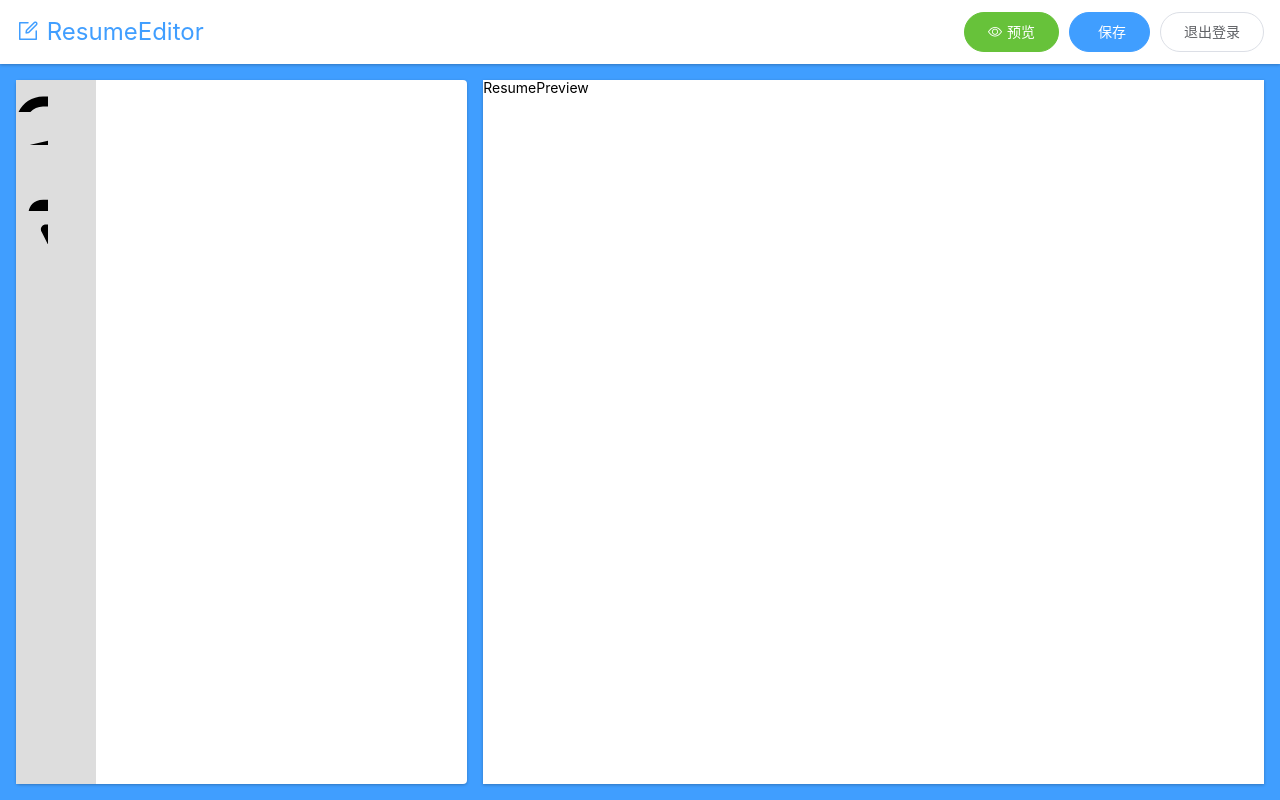
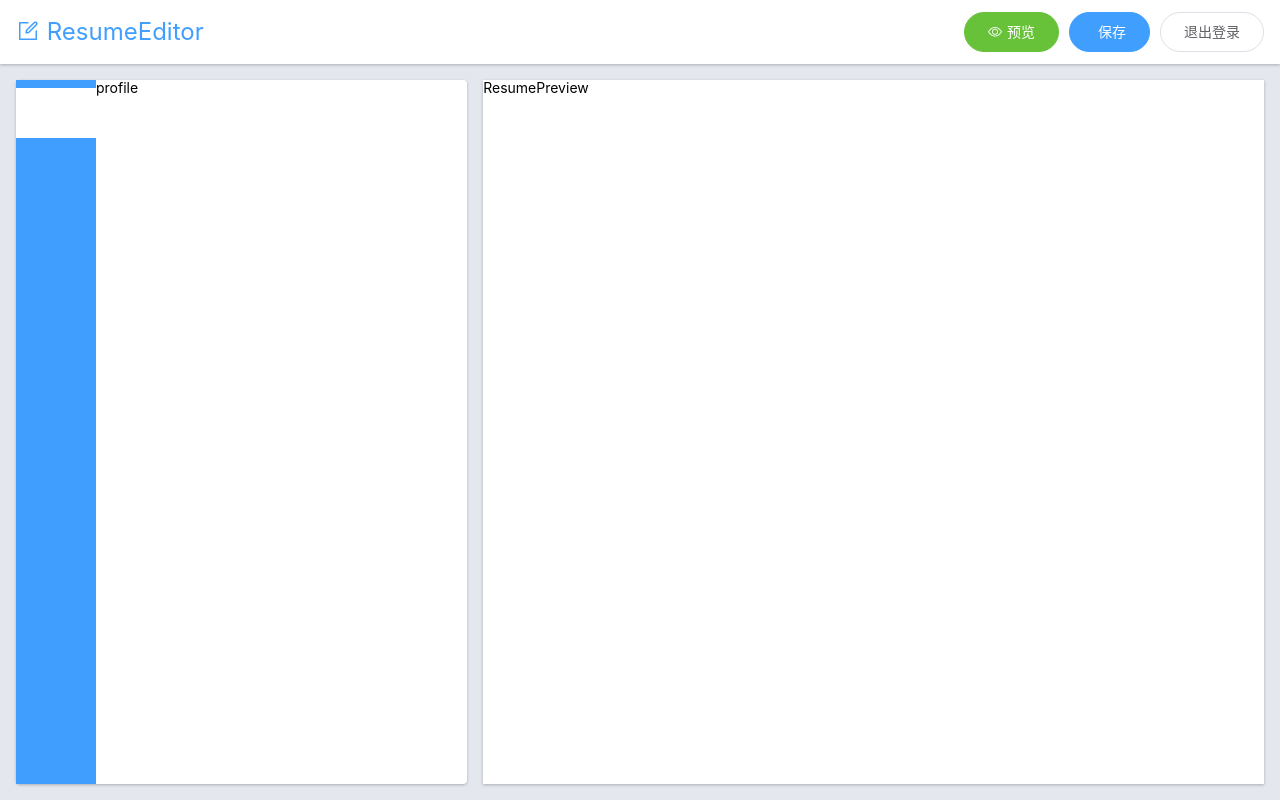
Before and after one commit to Saraalwayslikeworld/vue-resumer, a Vue app: page / in a window 1280 px wide. Built offline with nearby package versions, Linux system fonts and the light colour scheme.

Commit message:
完成tab切换

```diff
--- a/src/App.vue
+++ b/src/App.vue
@@ -1,6 +1,6 @@
 <template>
   <div id="app">
-    <div class="loginPage"></div>
+    <!-- <div class="loginPage"></div> -->
     <div class="editPage">
       <header>
         <Topbar class="topbar"/>
@@ -44,12 +44,11 @@ export default {
 </script>
 
 <style lang="scss">
-$maincolor:#409EFF;
 .editPage {
   height: 100vh;
   display: flex;
   flex-direction: column;
-  background: $maincolor;
+  background: #E4E7ED;
   >main {
     flex-grow: 1;
   }
@@ -71,6 +70,13 @@ $maincolor:#409EFF;
     }
   }
 }
+  svg.icon{
+    height: 1em;
+    width: 1em;
+    fill: currentColor;
+    vertical-align: -0.1em;
+    font-size:16px;
+  }
 
 
 </style>
--- a/src/components/ResumeEditor.vue
+++ b/src/components/ResumeEditor.vue
@@ -2,12 +2,13 @@
   <div id="Editor">
     <nav>
       <ol>
-        <li>
+        <li v-for="item in resume.config" :key="item.field" :class="{active: item.field === selected}"
+            @click="selected = item.field">
           <svg class="icon" aria-hidden="true">
-              <use xlink:href="#icon-id"></use>
+              <use xlink:href="`#icon-${item.icon}`"></use>
           </svg>
         </li>
-        <li>
+        <!-- <li>
           <svg class="icon" aria-hidden="true">
               <use xlink:href="#icon-study"></use>
           </svg>
@@ -31,16 +32,11 @@
           <svg class="icon" aria-hidden="true">
               <use xlink:href="#icon-contact"></use>
           </svg>
-        </li>
+        </li>  -->
       </ol>
     </nav>
     <ol class="panels">
-      <li></li>
-      <li></li>
-      <li></li>
-      <li></li>
-      <li></li>
-      <li></li>
+      <li v-for="item in resume.config" :key="item.field" v-show="selected === item.field">{{item.field}}</li>
     </ol>
   </div>
 </template>
@@ -50,33 +46,60 @@
 
 export default {
   name: 'Editor',
-  data: function(){
+  data(){
     return {
-
+      selected: 'profile',
+      resume:{
+        config:[
+          {field:'profile',icon:'id'},
+          {field:'education',icon:'study'},
+          {field:'work history',icon:'work'},
+          {field:'projects',icon:'project'},
+          {field:'awards',icon:'reward'},
+          {field:'contacts',icon:'contact'},
+        ],
+        profile:{name:'',birth:''}
+      }
     }
   }
 }
 </script>
 
-<!-- Add "scoped" attribute to limit CSS to this component only -->
 <style scoped lang="scss">
+$maincolor:#409EFF;
   #Editor {
     background: #fff;
     box-shadow:0 1px 3px 0 rgba(0,0,0,0.25);
     border-radius: 4px;
     display: flex;
     > nav {
-      width: 80px;
-      background: #ddd;
-      overflow: auto;
+      min-width: 60px;
+      max-width: 80px;
+      width: 20%;
+      background: $maincolor;
+      li{
+        width: 100%;
+        text-align: center;
+        margin: 8px 0;
+        padding: 8px 16px;
+        color:#fff;
+        &.active {
+          color: $maincolor;
+          background: #fff;
+        }
+        >use {
+          width:24px;
+        }
+      }
     }
     >.panels {
       flex: 1;
     }
   }
-  .icon {
+  svg.icon {
     width: 32px; height: 32px;
-    vertical-align: -0.15em;
+    font-size: 16px;
+    vertical-align: -0.1em;
     fill: currentColor;
     overflow: hidden;
   }
```
Also changed, not shown: 24 other files (tests, documents, lock files or other folders).
